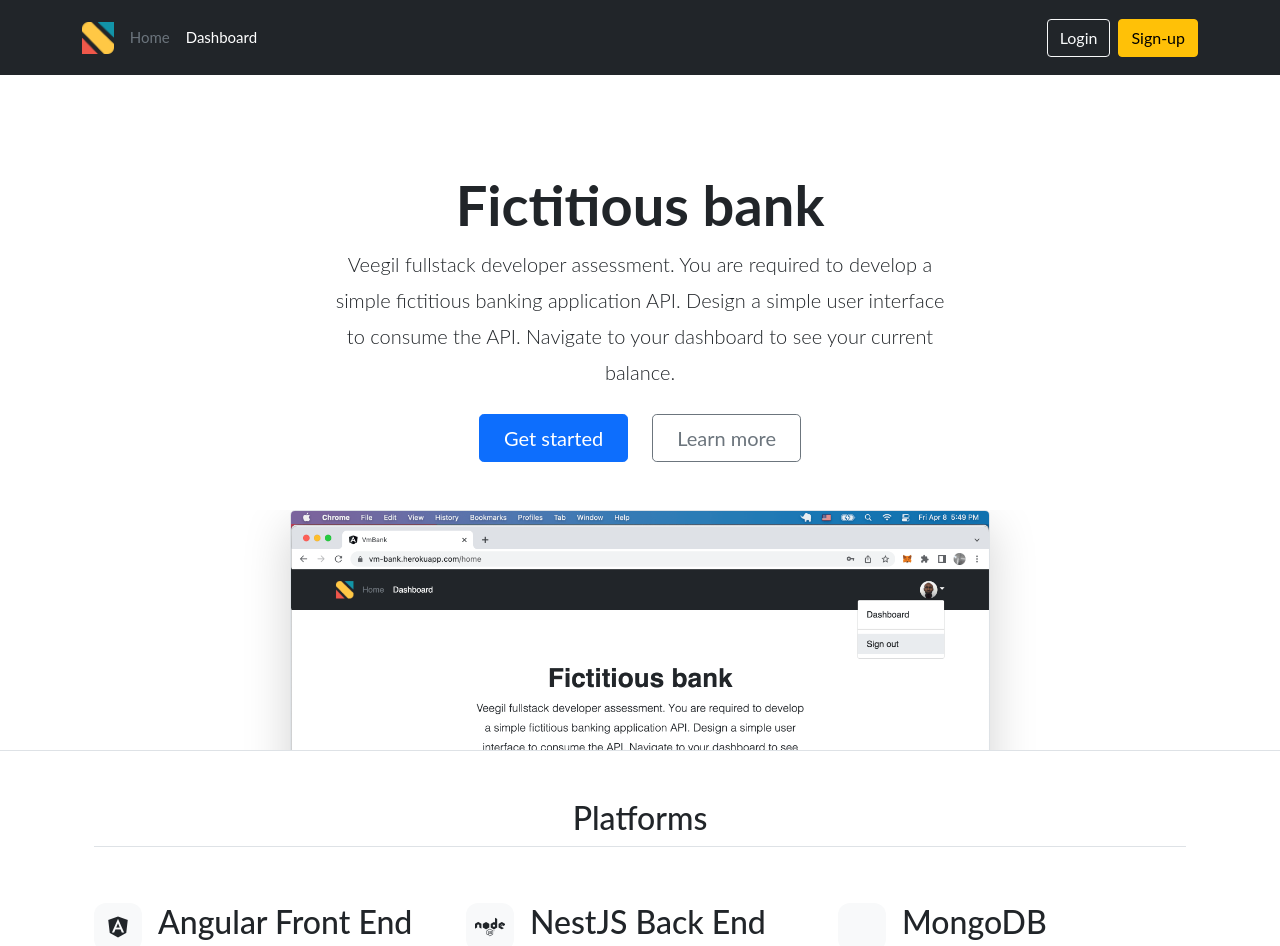
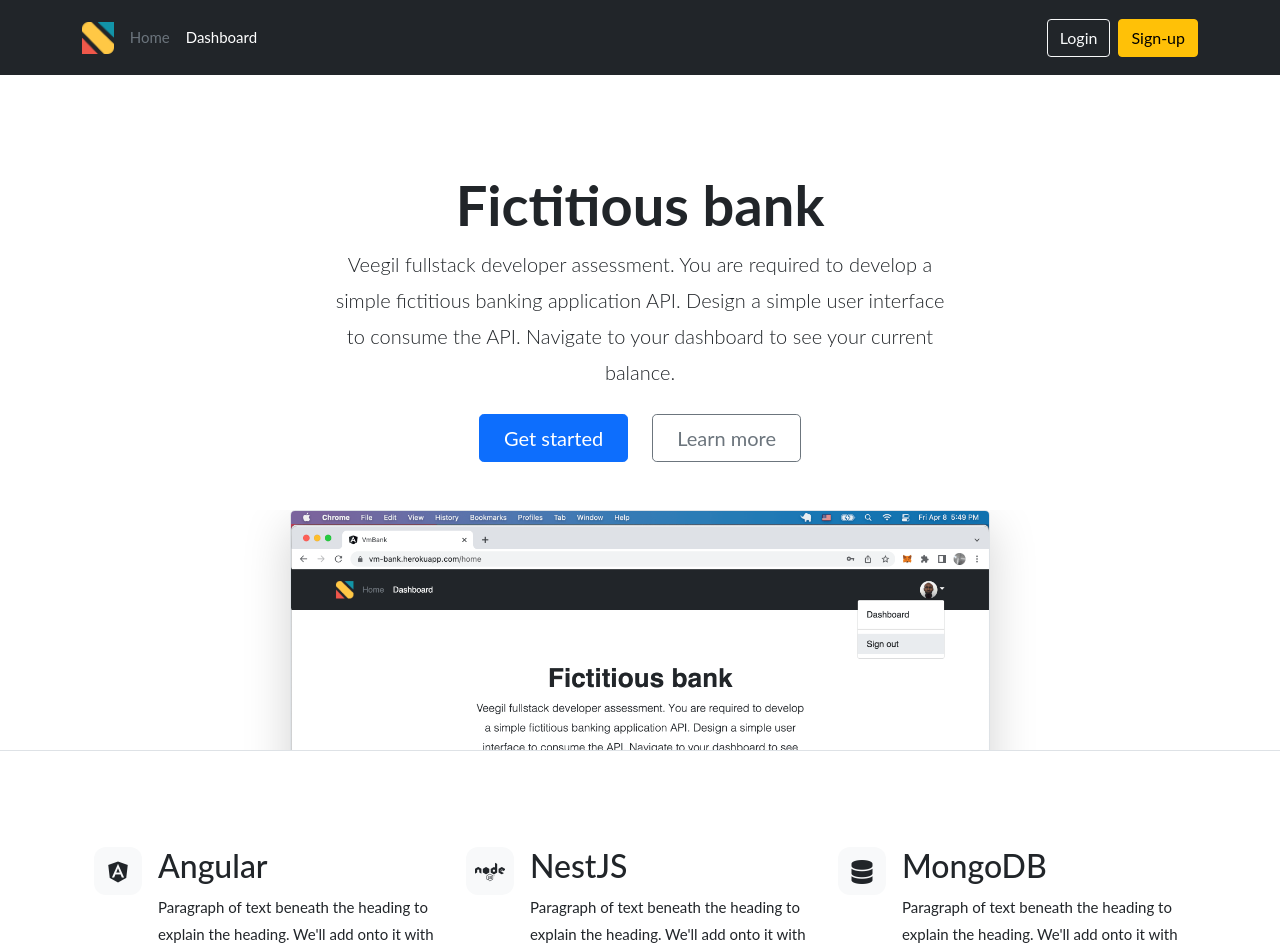
Before and after one commit to geek0075/demo-bank-graphql, an Angular app: page /home in a window 1280 px wide. Shown: the top 946 px of the page. Built offline with nearby package versions, Linux system fonts and the light colour scheme.

Commit message:
v9-commit-8apr-2022

```diff
--- a/src/app/home/home.component.html
+++ b/src/app/home/home.component.html
@@ -14,14 +14,13 @@
     </div>
 </div>
 <div class="container px-4 py-5" id="hanging-icons">
-    <h2 class="pb-2 border-bottom text-center">Platforms</h2>
     <div class="row g-4 py-5 row-cols-1 row-cols-lg-3">
         <div class="col d-flex align-items-start">
             <div class="icon-square bg-light text-dark flex-shrink-0 me-3">
                 <span class="bi" width="1em" height="1em"><i class="fa-brands fa-angular"></i></span>
             </div>
             <div>
-                <h2>Angular Front End</h2>
+                <h2>Angular</h2>
                 <p>Paragraph of text beneath the heading to explain the heading. We'll add onto it with another sentence and probably just keep going until we run out of words.</p>
                 <a href="#" class="btn btn-primary">
                     Learn more
@@ -33,7 +32,7 @@
                 <span class="bi" width="1em" height="1em"><i class="fa-brands fa-node"></i></span>
             </div>
             <div>
-                <h2>NestJS Back End</h2>
+                <h2>NestJS</h2>
                 <p>Paragraph of text beneath the heading to explain the heading. We'll add onto it with another sentence and probably just keep going until we run out of words.</p>
                 <a href="#" class="btn btn-primary">
                     Learn more
@@ -42,10 +41,10 @@
         </div>
         <div class="col d-flex align-items-start">
             <div class="icon-square bg-light text-dark flex-shrink-0 me-3">
-                <span class="bi" width="1em" height="1em"><i class="fa-solid fa-mango"></i></span>
+                <span class="bi" width="1em" height="1em"><i class="fa-solid fa-database"></i></span>
             </div>
             <div>
-                <h2>MongoDB Database</h2>
+                <h2>MongoDB</h2>
                 <p>Paragraph of text beneath the heading to explain the heading. We'll add onto it with another sentence and probably just keep going until we run out of words.</p>
                 <a href="#" class="btn btn-primary">
                     Learn more
```
